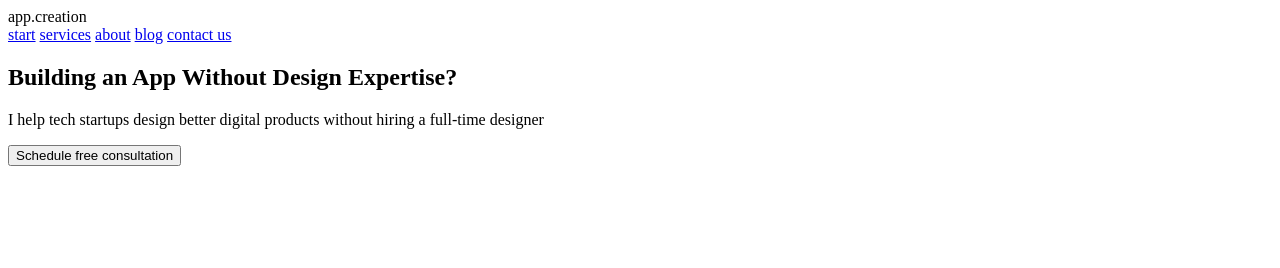
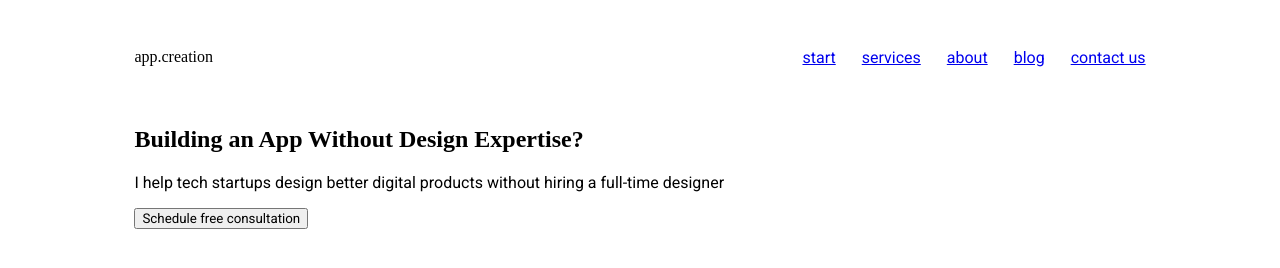
Before and after one commit to WebHeroSchool/_NoizeOwl_, a plain HTML site: page index.html in a window 1280 px wide. Drawn offline with Linux system fonts and the light colour scheme; a web font is replaced by a local one.

Commit message:
Добавлена обёртка для макета (wrapper)

```diff
--- a/index.html
+++ b/index.html
@@ -6,9 +6,10 @@
      <title>app.creation</title>
      <link rel="stylesheet" href="./fonts.css">
      <link rel="stylesheet" href="https://fonts.googleapis.com/css2?family=Roboto:wght@400;500&display=swap">
-     <link rel="stylesheet" href="./style.css">
+     <link rel="stylesheet" href="./styles.css">
 </head>
 <body>
+      <div class="wrapper">
         <header class="header">
               <div class="logo">app.creation</div>
               <nav class="menu">
@@ -30,5 +31,6 @@ hiring a full-time designer</p>
                     <img class="image-content__image" src="" alt=""></img>
               </div>
         </section>
+      </div>
 </body>
 </html>
```
Lines whose indentation alone changed are shown as unchanged.
